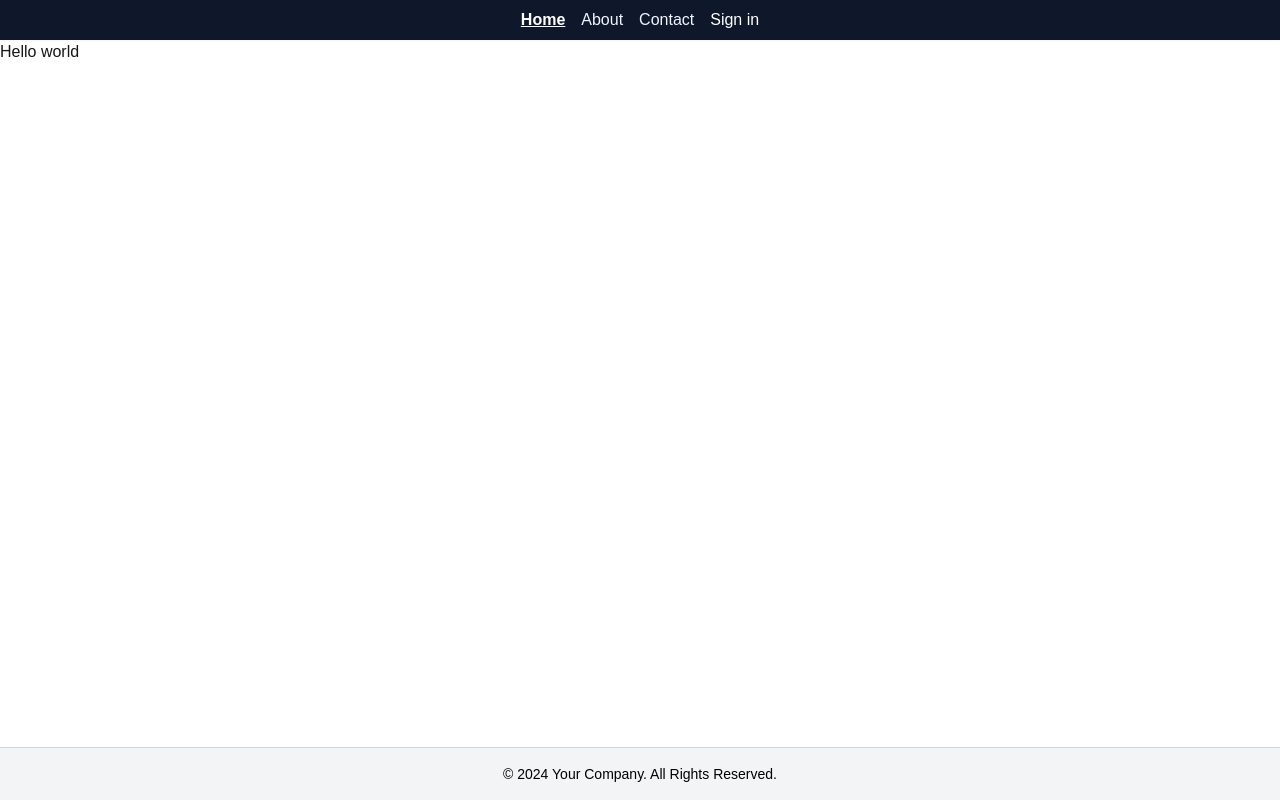
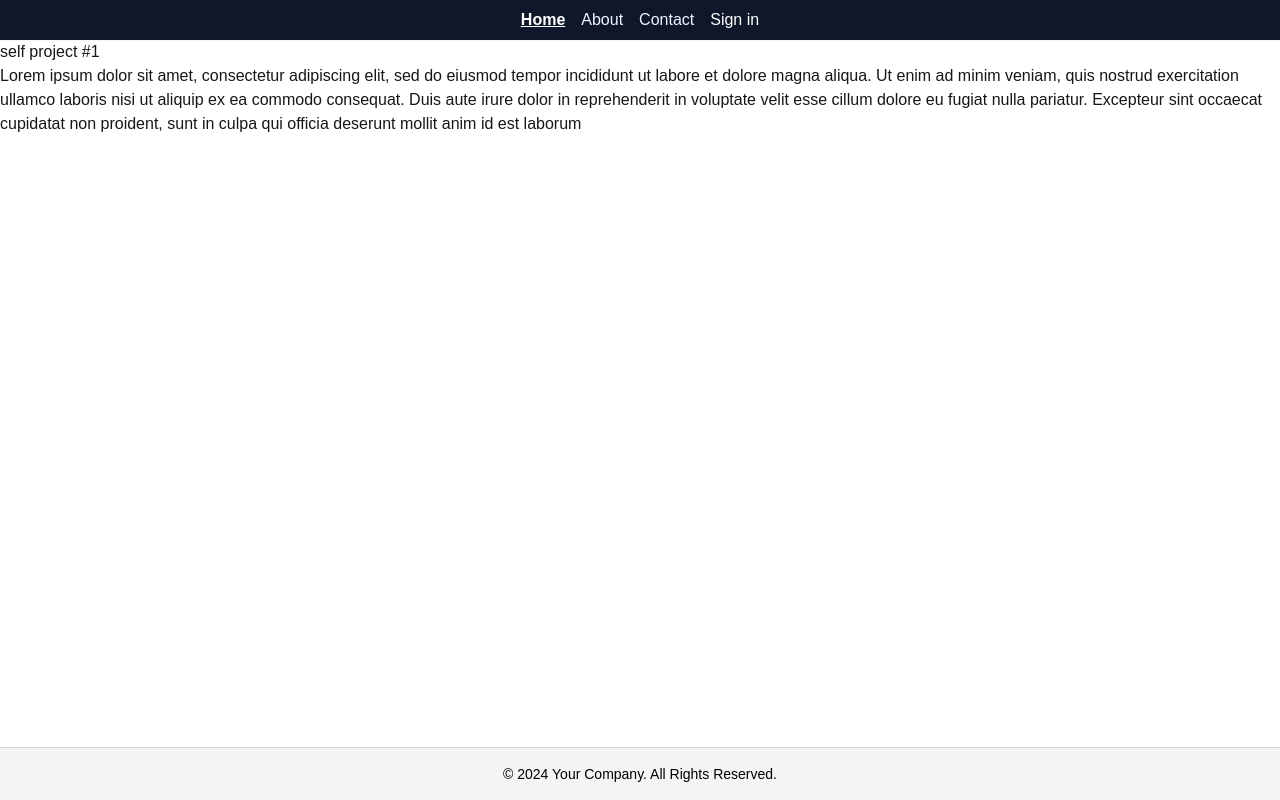
Before and after one commit to jiebinzhou98/project01, a Next.js app in the folder self-blog/: page / in a window 1280 px wide. Built offline with nearby package versions, Linux system fonts and the light colour scheme; no server answers.

Commit message:
Update some info for home page

```diff
--- a/self-blog/app/page.tsx
+++ b/self-blog/app/page.tsx
@@ -2,7 +2,15 @@
 
 export default function Home() {
   return (
-    <div>Hello world</div>
+    <>
+      <div>
+        self project #1
+      </div>
+
+      <div>
+      Lorem ipsum dolor sit amet, consectetur adipiscing elit, sed do eiusmod tempor incididunt ut labore et dolore magna aliqua. Ut enim ad minim veniam, quis nostrud exercitation ullamco laboris nisi ut aliquip ex ea commodo consequat. Duis aute irure dolor in reprehenderit in voluptate velit esse cillum dolore eu fugiat nulla pariatur. Excepteur sint occaecat cupidatat non proident, sunt in culpa qui officia deserunt mollit anim id est laborum
+      </div>
+    </>
 
   );
 }
```
